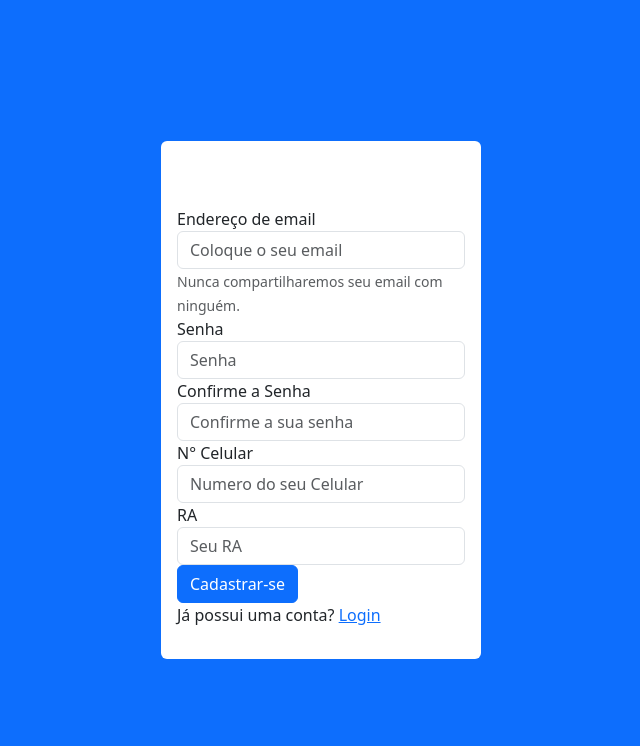
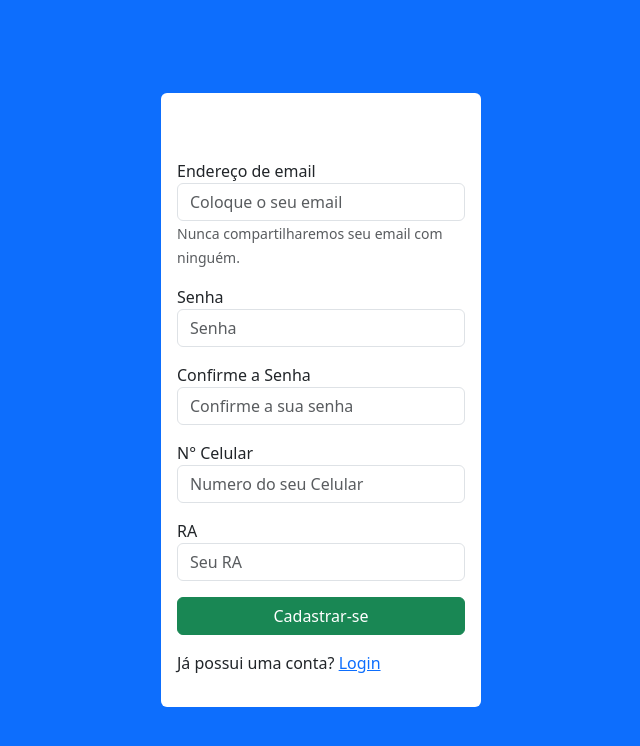
Before and after one commit to danirso/Unirides, a React (Create React App) app in the folder frontend/: page /signup in a window 1280 px wide. Shown: the top 746 px of the page, without its empty margins (319-959 px from the left). Built offline with nearby package versions, Linux system fonts and the light colour scheme.

Commit message:
Mudando o formato dos botoes

```diff
--- a/frontend/src/Signup.js
+++ b/frontend/src/Signup.js
@@ -9,7 +9,7 @@ function Signup() {
           className="mx-auto"
           style={{ maxWidth: "400px", marginTop: "50px" }}
         >
-          <div className="form-group">
+          <div className="form-group mb-3">
             <label htmlFor="inputEmail">Endereço de email</label>
             <input
               type="email"
@@ -22,7 +22,7 @@ function Signup() {
               Nunca compartilharemos seu email com ninguém.
             </small>
           </div>
-          <div className="form-group">
+          <div className="form-group mb-3">
             <label htmlFor="inputPassword">Senha</label>
             <input
               type="password"
@@ -31,7 +31,7 @@ function Signup() {
               placeholder="Senha"
             />
           </div>
-          <div className="form-group">
+          <div className="form-group mb-3">
             <label htmlFor="inputPassword">Confirme a Senha</label>
             <input
               type="password"
@@ -40,7 +40,7 @@ function Signup() {
               placeholder="Confirme a sua senha"
             />
           </div>
-          <div className="form-group">
+          <div className="form-group mb-3">
             <label htmlFor="inputNumeroCeular">N° Celular</label>
             <input
               type="numeroCelular"
@@ -49,7 +49,7 @@ function Signup() {
               placeholder="Numero do seu Celular"
             />
           </div>
-          <div className="form-group">
+          <div className="form-group mb-3">
             <label htmlFor="inputRA">RA</label>
             <input
               type="RA"
@@ -58,7 +58,10 @@ function Signup() {
               placeholder="Seu RA"
             />
           </div>
-          <button type="submit" className="btn btn-primary">
+          <button
+            type="submit"
+            className="btn btn-success w-100 align-items-center mb-3"
+          >
             Cadastrar-se
           </button>
           <p>
```
